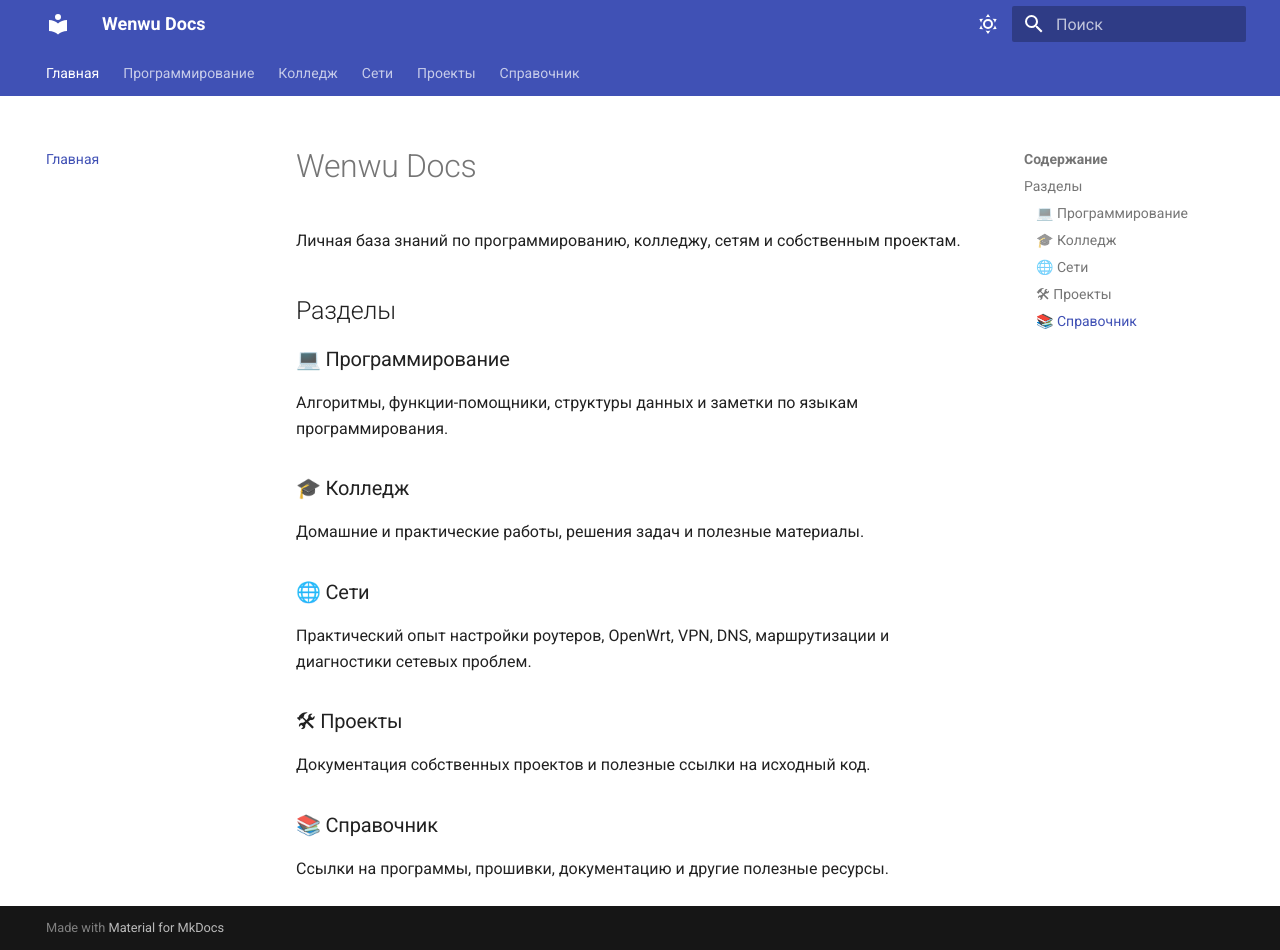
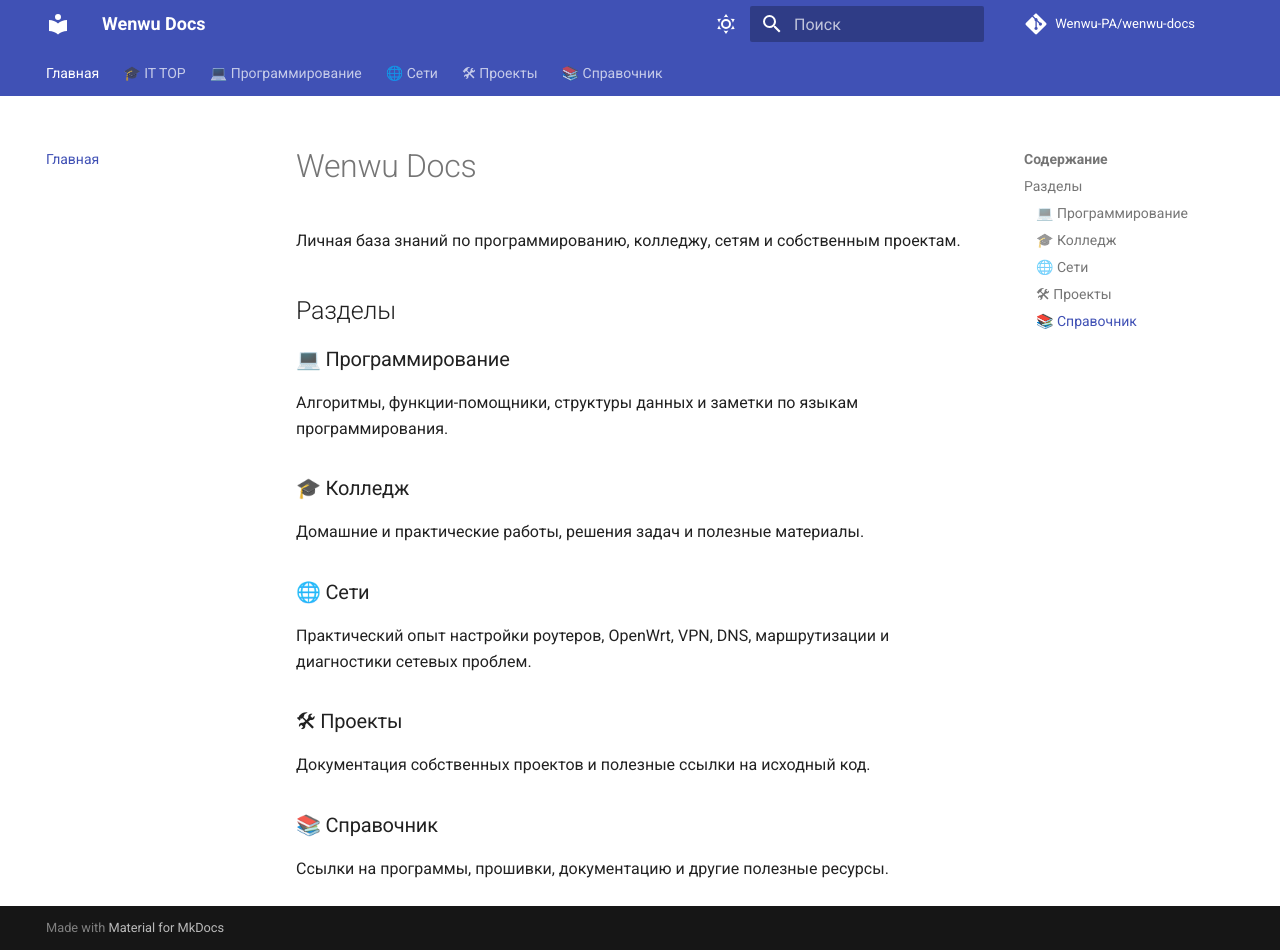
Before and after one commit to Wenwu-PA/wenwu-docs, an MkDocs documentation site: the page built from docs/index.md, in a window 1280 px wide and 950 px high. Built offline with MkDocs 1.6.1 and Material for MkDocs 9.7.7, drawn with Linux system fonts in a browser that asks for light colours; comment, search, counter and statistics services are not loaded; part of the change alters nothing that is shown.

```diff
--- a/mkdocs.yml
+++ b/mkdocs.yml
@@ -1,5 +1,9 @@
 site_name: Wenwu Docs
 site_description: Личная база знаний по программированию, колледжу, сетям и проектам
+
+repo_url: https://github.com/Wenwu-PA/wenwu-docs
+repo_name: Wenwu-PA/wenwu-docs
+edit_uri: edit/main/docs/
 
 theme:
   name: material
@@ -40,34 +44,47 @@ markdown_extensions:
 nav:
   - Главная: index.md
 
-  - Программирование:
+  - 🎓 IT TOP:
+      - it-top/index.md
+
+      - 2025:
+          - it-top/2025/index.md
+          - Домашние работы: it-top/2025/homework/index.md
+          - Классные работы: it-top/2025/classwork/index.md
+
+      - 2026:
+          - it-top/2026/index.md
+          - Домашние работы: it-top/2026/homework/index.md
+          - Классные работы: it-top/2026/classwork/index.md
+
+  - 💻 Программирование:
       - programming/index.md
+
       - Python:
           - programming/python/index.md
-          - Алгоритмы: programming/python/algorithms/
-          - Функции: programming/python/functions/
+          - Алгоритмы: programming/python/algorithms/index.md
+          - Функции: programming/python/functions/index.md
+
       - C++:
           - programming/cpp/index.md
-          - Алгоритмы: programming/cpp/algorithms/
+          - Алгоритмы: programming/cpp/algorithms/index.md
+          - OOP: programming/cpp/oop/index.md
+
       - JavaScript:
-          - programming/javascript/
+          - programming/javascript/index.md
 
-  - Колледж:
-      - college/index.md
-      - 2 курс: college/2-course/
-      - 3 курс: college/3-course/
+  - 🌐 Сети:
+      - networking/index.md
+      - OpenWrt: networking/openwrt/index.md
+      - VPN: networking/vpn/index.md
+      - DNS: networking/dns/index.md
+      - Маршрутизация: networking/routing/index.md
+      - Диагностика: networking/troubleshooting/index.md
 
-  - Сети:
-      - networking/index.md
-      - OpenWrt: networking/openwrt/
-      - VPN: networking/vpn/
-      - DNS: networking/dns/
-      - Диагностика: networking/troubleshooting/
-
-  - Проекты:
+  - 🛠 Проекты:
       - projects/index.md
 
-  - Справочник:
+  - 📚 Справочник:
       - references/index.md
       - Программы: references/software.md
       - Прошивки: references/firmware.md
```
